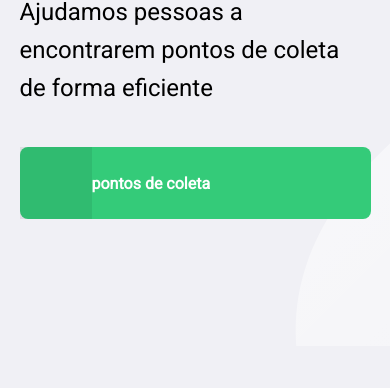
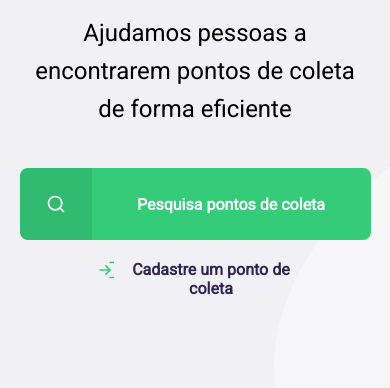
Before and after one commit to GabrielBorges-code/Next_Level_Week_1.0, a plain HTML site: page NLW/index.html in a window 390 px wide. Shown: the part 498-886 px from the top of the page. Before the commit the page ends 844 px from the top, so only its background shows below. Drawn offline with Linux system fonts and the light colour scheme.

Commit message:
css modificação

```diff
--- a/NLW/Styles/main.css
+++ b/NLW/Styles/main.css
@@ -27,9 +27,9 @@ largura, altura, espaçamento, preenchimento, bordas, cor,
 fundo, posicionamento, alinhamento maneira que é vista pelo html (display)
 */
 #page-home {
-    height: 100vh;
+    height: 105vh;
     background: url('../extras-aula-1/icones/home-background.svg') no-repeat;
-    background-position: 35vh bottom ;
+    background-position: 35vw bottom ;
 }
 
 #page-home .content{
@@ -89,8 +89,7 @@ fundo, posicionamento, alinhamento maneira que é vista pelo html (display)
     margin-top: 40px;
     background-color: var(--primary-color);
     transition: 400ms;
-    font-weight: bold;
-    color: white;
+
 }
 #page-home main a:hover{
     background-color: #2fb86e;
@@ -98,5 +97,40 @@ fundo, posicionamento, alinhamento maneira que é vista pelo html (display)
 #page-home main a span{
     width: 72px;
     height: 72px;
+    border-top-left-radius: 8px;
+    border-bottom-left-radius: 8px;
     background-color: rgba(0, 0, 0, 0.08);
+    display: flex;
+    align-items: center;
+    justify-content: center;
 }
+#page-home main a span:after{
+    content: "";
+    background-image: url('../extras-aula-1/icones/search.svg');
+    width: 20px;
+    height: 20px;
+}
+
+#page-home main a strong{
+    flex: 1;
+    color: white;
+    text-align: center;
+}
+@media(max-width: 900px){
+    #page-home{
+        background-position-x: 70vw;
+    }
+    #page-home .content{
+        align-items: center;
+        text-align: center;
+    }
+    #page-home header a{
+        position: absolute;
+        bottom: 48px;
+        left: 50%;
+        transform: translateX(-50%);
+    }
+    #page-home main{
+        align-items: center;
+    }
+}
--- a/NLW/index.html
+++ b/NLW/index.html
@@ -28,7 +28,7 @@
                <h1>Seu marketplace de coleta de resíduos</h1>
 
                <p>Ajudamos pessoas a encontrarem pontos de coleta de forma eficiente</p>
-               <a href="#"><span></span> pontos de coleta</a>
+               <a href="#"><span></span><strong>Pesquisa pontos de coleta</strong> </a>
 
            </main>
 
```
